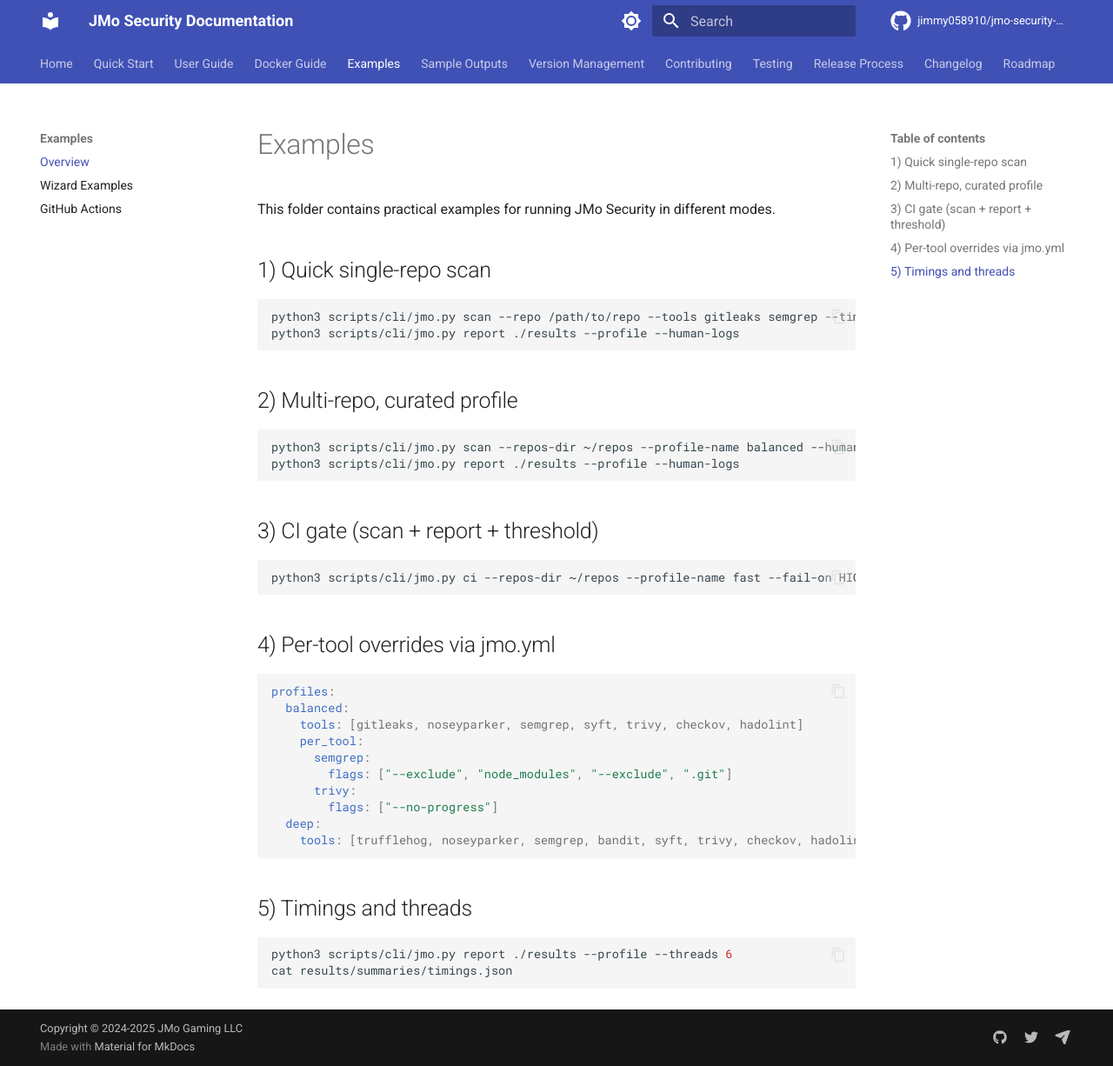
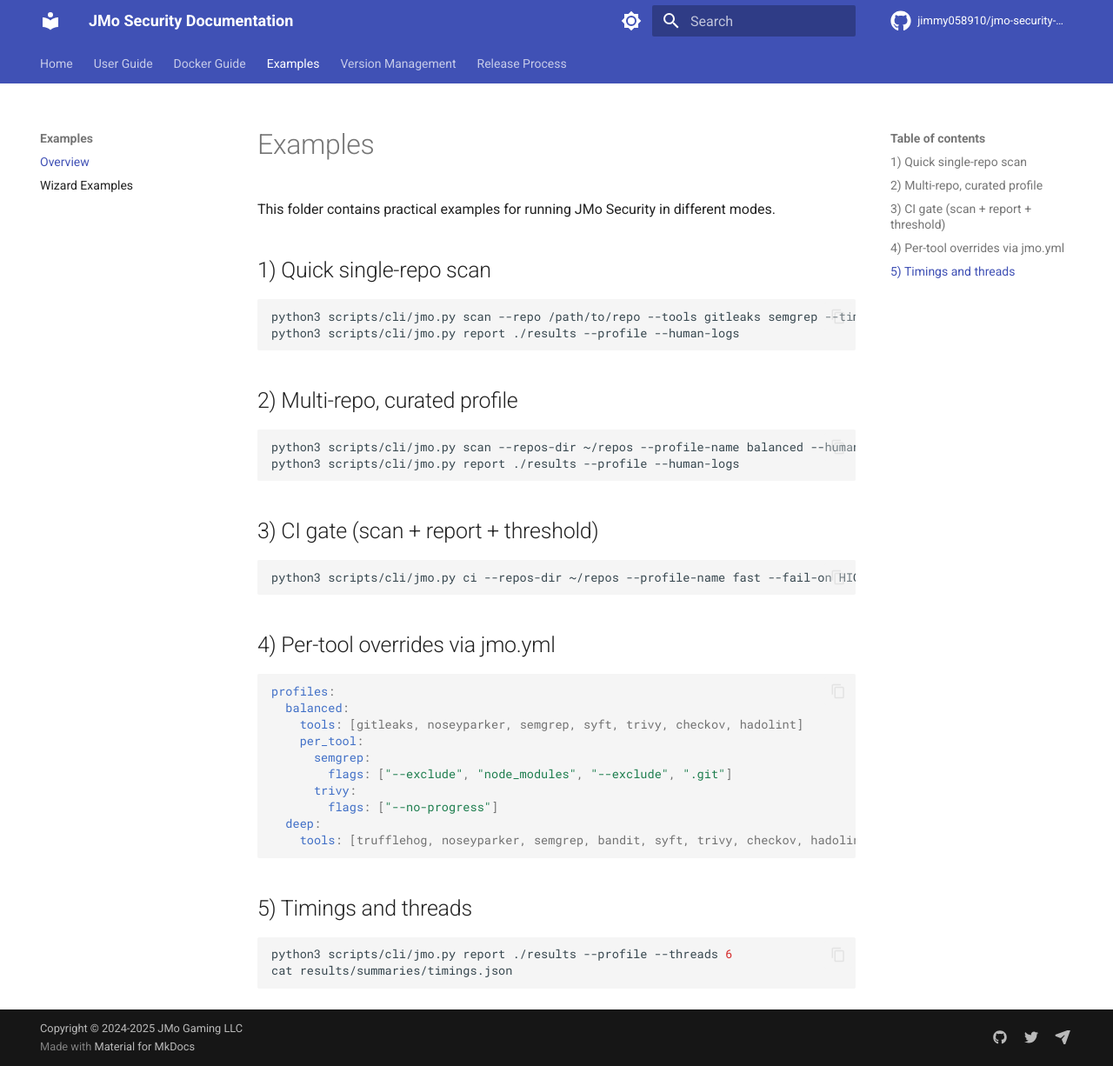
Before and after one commit to jimmy058910/jmo-security-repo, an MkDocs documentation site: the page built from docs/examples/README.md, in a window 1280 px wide and 1226 px high. Shown: the whole window at 87% size. Built offline with MkDocs 1.6.1 and Material for MkDocs 9.7.7, drawn with Linux system fonts in a browser that asks for light colours; comment, search, counter and statistics services are not loaded.

Commit message:
fix(docs): simplify ReadTheDocs configuration to resolve build errors
- Remove post_checkout job that was failing with git commands
- Simplify navigation to only include docs/ folder files
- Remove git-revision-date-localized plugin (not needed)
- Fix navigation paths to avoid relative path issues

Related: ReadTheDocs build error, Issue with shallow git clone

🤖 Generated with [Claude Code](https://claude.com/claude-code)

Co-Authored-By: Claude <noreply@anthropic.com>

```diff
--- a/docs/requirements.txt
+++ b/docs/requirements.txt
@@ -5,8 +5,5 @@
 mkdocs>=1.5.0
 mkdocs-material>=9.5.0
 
-# MkDocs plugins
-mkdocs-git-revision-date-localized-plugin>=1.2.0
-
 # Markdown extensions
 pymdown-extensions>=10.7
--- a/mkdocs.yml
+++ b/mkdocs.yml
@@ -58,26 +58,17 @@ markdown_extensions:
 # Navigation structure
 nav:
   - Home: index.md
-  - Quick Start: ../QUICKSTART.md
   - User Guide: USER_GUIDE.md
   - Docker Guide: DOCKER_README.md
   - Examples:
       - Overview: examples/README.md
       - Wizard Examples: examples/wizard-examples.md
-      - GitHub Actions: examples/github-actions-docker.yml
-  - Sample Outputs: ../SAMPLE_OUTPUTS.md
   - Version Management: VERSION_MANAGEMENT.md
-  - Contributing: ../CONTRIBUTING.md
-  - Testing: ../TEST.md
   - Release Process: RELEASE.md
-  - Changelog: ../CHANGELOG.md
-  - Roadmap: ../ROADMAP.md
 
 # Plugins
 plugins:
   - search
-  - git-revision-date-localized:
-      enable_creation_date: true
 
 # Extra
 extra:
```
Also changed, not shown: .readthedocs.yaml (+0 -7 lines).
